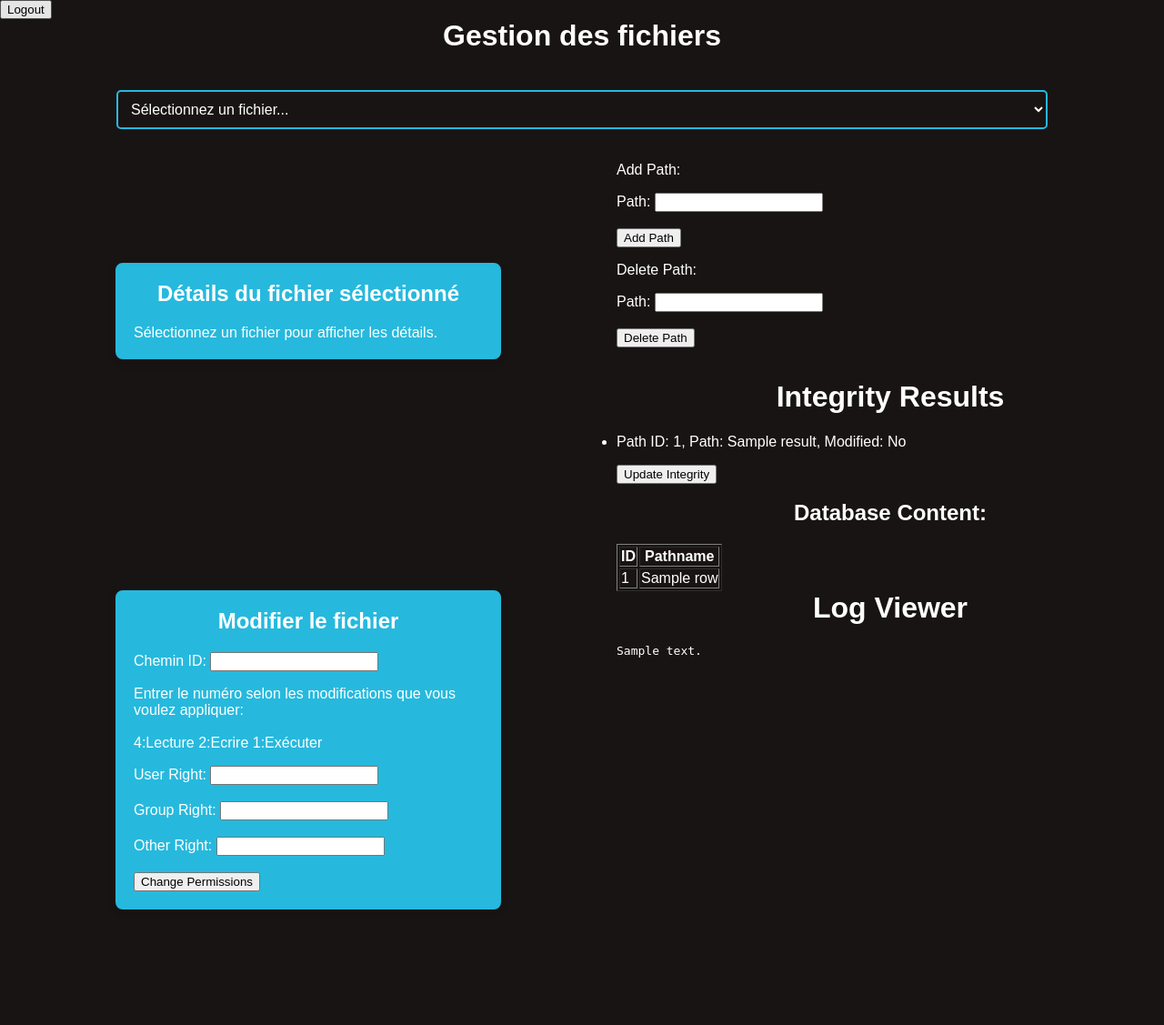
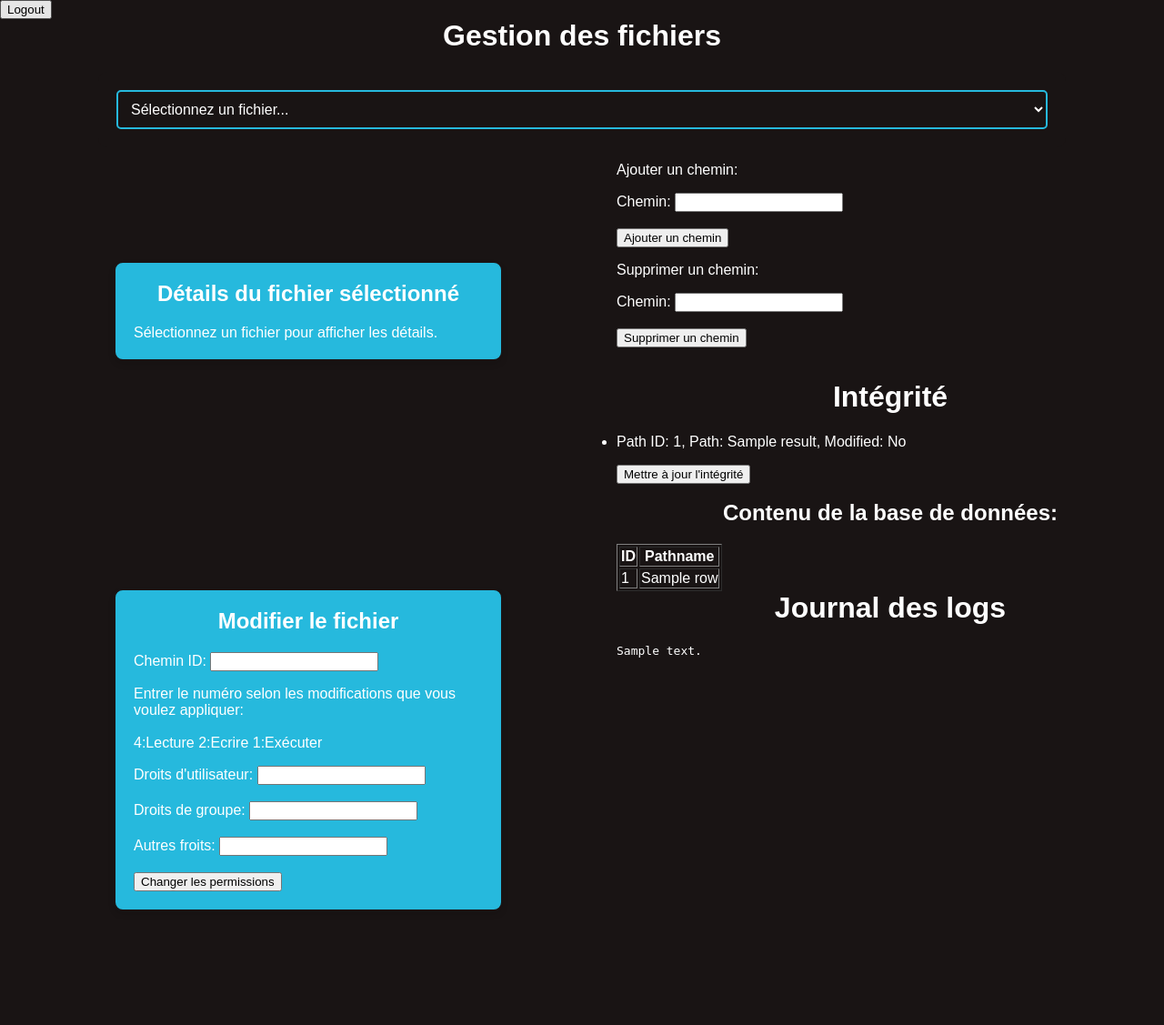
Before and after one commit to AGuerand/OpenSource, a Flask app: template templates/index.html in a window 1280 px wide. Shown: the whole page at 91% size. Run offline with Flask 3, Linux system fonts and the light colour scheme; the template is opened without the code that fills it: most values are stand-ins (such as "Sample title", 1, 10 or a date in 2020).

Commit message:
testfront

```diff
--- a/templates/index.html
+++ b/templates/index.html
@@ -59,13 +59,13 @@
                     2:Ecrire
                     1:Exécuter
                 </p>
-                <label for="user">User Right:</label>
+                <label for="user">Droits d'utilisateur:</label>
                 <input type="number" id="user" name="user" required><br><br>
-                <label for="group">Group Right:</label>
+                <label for="group">Droits de groupe:</label>
                 <input type="number" id="group" name="group" required><br><br>
-                <label for="other">Other Right:</label>
+                <label for="other">Autres froits:</label>
                 <input type="number" id="other" name="other" required><br><br>
-                <button type="submit">Change Permissions</button>
+                <button type="submit">Changer les permissions</button>
             </form>
     </div>
 
@@ -80,30 +80,30 @@
     </div>
 
     <!-- Form to add a path -->
-<div style="margin-left: 350px;">
-<p>Add Path:</p>
+<div style="margin-left: 50px;">
+<p>Ajouter un chemin:</p>
 <form method="post" action="{{ url_for('add_path') }}">
-    <label for="path">Path:</label>
+    <label for="path">Chemin:</label>
     <input type="text" id="path" name="path" required><br><br>
-    <button type="submit">Add Path </button>
+    <button type="submit">Ajouter un chemin </button>
 </form>
 </div>
 
 
 <!-- Form to delete a path -->
 <div style="margin-left: 50px;">
-<p>Delete Path:</p>
+<p>Supprimer un chemin:</p>
 <form method="post" action="{{ url_for('delete_path') }}">
-    <label for="path">Path:</label>
+    <label for="path">Chemin:</label>
     <input type="text" id="path" name="path" required><br><br>
-    <button type="submit">Delete Path</button>
+    <button type="submit">Supprimer un chemin</button>
 </form>
 </div>
 <br>
 <br>
 
 <div style="margin-left: 50px;">
-<h1>Integrity Results</h1>
+<h1>Intégrité</h1>
 <div id="integrityResults">
     <ul>
         {% for result in integrity_results %}
@@ -111,10 +111,10 @@
         {% endfor %}
     </ul>
 </div>
-<button id="updateButton">Update Integrity</button>
+<button id="updateButton">Mettre à jour l'intégrité</button>
 <br>
 <br>
-<h2> Database Content:</h2>
+<h2> Contenu de la base de données:</h2>
     <table border="1">
         <tr>
             <th>ID</th>
@@ -131,7 +131,7 @@
 
 </table>
     </table>
-    <h1>Log Viewer</h1>
+    <h1>Journal des logs </h1>
     <pre id="logContent">{{ log_contents }}</pre>
 
     <script src="../static/Projet2.js">
```
